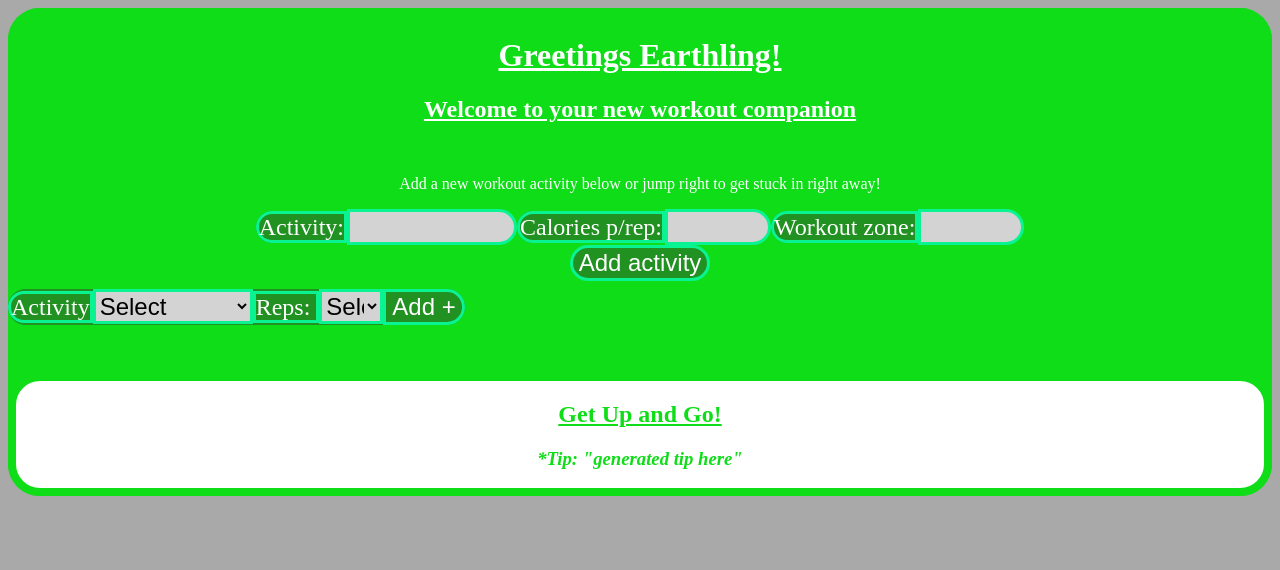
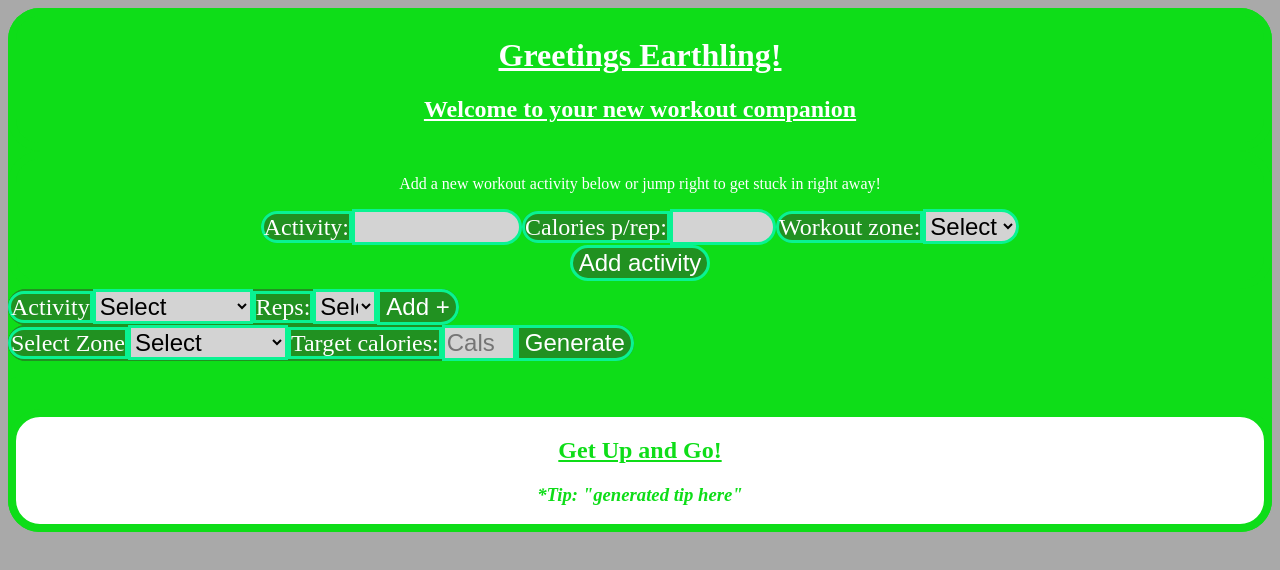
Before and after one commit to LaurieLogger/my-workout-generator, a React (Create React App) app: page / in a window 1280 px wide. Shown: the top 570 px of the page. Built offline with nearby package versions, Linux system fonts and the light colour scheme.

Commit message:
add successful implementation of randomised workout generator with filter by target calories and body-zone

```diff
--- a/src/App.css
+++ b/src/App.css
@@ -70,13 +70,16 @@ h2 {
   width: 6rem;
 }
 
-#select-reps {
+#select-reps,
+#select-calories {
   width: 4rem;
   border-radius: 0rem;
 }
 
 #select-reps-label,
-#select-activity {
+#select-activity,
+#select-target-cals-label,
+#select-zone {
   border-radius: 0rem;
 }
 
@@ -88,7 +91,8 @@ h2 {
   border: 0.2rem rgb(9, 243, 146) solid;
 }
 
-#add-activity-button {
+#add-activity-button,
+#generate-workout {
   border-bottom-left-radius: 0rem;
   border-top-left-radius: 0rem;
 }
--- a/src/components/BankAdder.jsx
+++ b/src/components/BankAdder.jsx
@@ -60,12 +60,19 @@ const BankAdder = ({ setActivityBank }) => {
         <label htmlFor="zone-input" className="input-label light-text">
           Workout zone:
         </label>
-        <input
+        <select
           onChange={handleNewZoneChange}
           id="zone-input"
-          type="text"
           className="input-box"
-        />
+        >
+          <option value={""} defaultValue>
+            Select
+          </option>
+          <option value={"Mixed"}>Mixed</option>
+          <option value={"Arms"}>Arms</option>
+          <option value={"Legs"}>Legs</option>
+          <option value={"Core"}>Core</option>
+        </select>
         <br></br>
         <button className="light-text" id="submit-activity">
           Add activity
--- a/src/components/GeneratedWorkoutListItems.jsx
+++ b/src/components/GeneratedWorkoutListItems.jsx
@@ -0,0 +1,102 @@
+import { useState } from "react";
+
+const GeneratedWorkoutListItems = ({ setWorkoutListItems, activityBank }) => {
+  const [selectZoneInput, setSelectZoneInput] = useState("");
+  const [selectCalsInput, setSelectCalsInput] = useState(100);
+
+  const handleSelectZoneChange = (event) => {
+    setSelectZoneInput(event.target.value);
+  };
+
+  const handleSelectCalsChange = (event) => {
+    setSelectCalsInput(event.target.value);
+  };
+
+  const handleGenerateWorkout = (event) => {
+    setWorkoutListItems([]);
+
+    ///////////////Creating filtered activity bank//////////////////////////
+    event.preventDefault();
+    let filteredActivityBank = [];
+    activityBank.forEach((activity) => {
+      let newActivity = { ...activity };
+      return filteredActivityBank.push(newActivity);
+    });
+    ////////////////////////Filtering by zone///////////////////////////////
+    if (selectZoneInput && selectZoneInput !== "Mixed") {
+      filteredActivityBank = filteredActivityBank.filter(
+        (activity) => activity.zone === selectZoneInput
+      );
+    }
+    ///////////Calculating reps/activity based on cal target////////////
+    let splitActivityCals = selectCalsInput / filteredActivityBank.length;
+    const generatedActivities = [];
+    filteredActivityBank.forEach((activity) => {
+      let modifiedActivity = {
+        activity: activity.activity,
+        reps: Math.ceil(splitActivityCals / activity.cals),
+      };
+      return generatedActivities.push(modifiedActivity);
+    });
+
+    ///////////Randomising order using Fisher-Yates shuffle///////////
+    for (let i = generatedActivities.length - 1; i > 0; i--) {
+      let j = Math.floor(Math.random() * (i + 1));
+      [generatedActivities[i], generatedActivities[j]] = [
+        generatedActivities[j],
+        generatedActivities[i],
+      ];
+    }
+
+    /////////////////Inserting filtered activities into workout///////////
+    setWorkoutListItems((currWorkoutListItems) => {
+      return [...currWorkoutListItems, ...generatedActivities];
+    });
+    setSelectCalsInput(100);
+    event.target.reset();
+  };
+
+  return (
+    <section className="generator-grouping">
+      <form onSubmit={handleGenerateWorkout} className="generator-grouping">
+        <label htmlFor="select-zone" className="input-label light-text">
+          Select Zone
+        </label>
+        <select
+          onChange={handleSelectZoneChange}
+          id="select-zone"
+          className="input-box"
+        >
+          <option value={""} defaultValue>
+            Select
+          </option>
+          <option value={"Mixed"}>Mixed</option>
+          <option value={"Arms"}>Arms</option>
+          <option value={"Legs"}>Legs</option>
+          <option value={"Core"}>Core</option>
+        </select>
+
+        <label
+          htmlFor="select-calories"
+          className="input-label light-text"
+          id="select-target-cals-label"
+        >
+          Target calories:
+        </label>
+        <input
+          onChange={handleSelectCalsChange}
+          id="select-calories"
+          type="text"
+          className="input-box"
+          placeholder="Cals"
+        />
+
+        <button className="light-text submit-button" id="generate-workout">
+          Generate
+        </button>
+      </form>
+    </section>
+  );
+};
+
+export default GeneratedWorkoutListItems;
--- a/src/components/ManualWorkoutListItems.jsx
+++ b/src/components/ManualWorkoutListItems.jsx
@@ -23,7 +23,7 @@ const ManualWorkoutListItems = ({ setWorkoutListItems, activityBank }) => {
   };
 
   return (
-    <span className="generator-grouping">
+    <section className="generator-grouping">
       <form onSubmit={handleManualWorkoutSubmit} className="generator-grouping">
         <label htmlFor="select-activity" className="input-label light-text">
           Activity
@@ -33,9 +33,7 @@ const ManualWorkoutListItems = ({ setWorkoutListItems, activityBank }) => {
           id="select-activity"
           className="input-box"
         >
-          <option value={""} disabled selected>
-            Select
-          </option>
+          <option defaultValue>Select</option>
           {activityBank.map((activity) => {
             return (
               <option value={activity.activity}>{activity.activity}</option>
@@ -47,16 +45,14 @@ const ManualWorkoutListItems = ({ setWorkoutListItems, activityBank }) => {
           className="input-label light-text"
           id="select-reps-label"
         >
-          Reps:{" "}
+          Reps:
         </label>
         <select
           onChange={handleAddWorkoutRepsChange}
           id="select-reps"
           className="input-box"
         >
-          <option value={""} disabled selected>
-            Select
-          </option>
+          <option defaultValue>Select</option>
           <option value="1">1</option>
           <option value="2">2</option>
           <option value="3">3</option>
@@ -67,7 +63,7 @@ const ManualWorkoutListItems = ({ setWorkoutListItems, activityBank }) => {
           Add +
         </button>
       </form>
-    </span>
+    </section>
   );
 };
 
--- a/src/components/WorkoutList.jsx
+++ b/src/components/WorkoutList.jsx
@@ -1,14 +1,24 @@
 import { useState } from "react";
 import ManualWorkoutListItems from "./ManualWorkoutListItems";
+import GeneratedWorkoutListItems from "./GeneratedWorkoutListItems";
 
-const WorkoutList = ({ activityBank }) => {
+const WorkoutList = ({
+  activityBank,
+  filteredActivityBank,
+  splitActivityCals,
+}) => {
   const [workoutListItems, setWorkoutListItems] = useState([]);
-
+  console.log(workoutListItems, "<<<<<<<This");
   return (
     <>
       <ManualWorkoutListItems
         setWorkoutListItems={setWorkoutListItems}
         activityBank={activityBank}
+      />
+
+      <GeneratedWorkoutListItems
+        activityBank={activityBank}
+        setWorkoutListItems={setWorkoutListItems}
       />
 
       <ul className="light-panel dark-text">
--- a/src/components/WorkoutProvider.jsx
+++ b/src/components/WorkoutProvider.jsx
@@ -6,12 +6,12 @@ import WorkoutList from "./WorkoutList";
 
 const WorkoutProvider = () => {
   const [activityBank, setActivityBank] = useState([
-    { activity: "Pull-up", cals: 1, zone: "arms" },
-    { activity: "Jump squat", cals: 2, zone: "legs" },
-    { activity: "Burpee", cals: 3, zone: "core" },
-    { activity: "Side lunge", cals: 1, zone: "legs" },
-    { activity: "Press-up", cals: 2, zone: "arms" },
-    { activity: "Sit-up", cals: 2, zone: "core" },
+    { activity: "Pull-up", cals: 1, zone: "Arms" },
+    { activity: "Jump squat", cals: 2, zone: "Legs" },
+    { activity: "Burpee", cals: 3, zone: "Core" },
+    { activity: "Side lunge", cals: 1, zone: "Legs" },
+    { activity: "Press-up", cals: 2, zone: "Arms" },
+    { activity: "Sit-up", cals: 2, zone: "Core" },
   ]);
 
   return (
```
